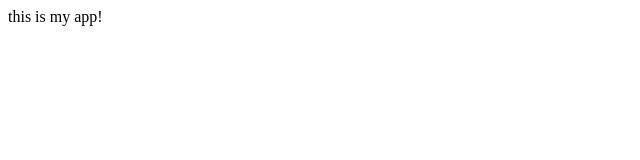
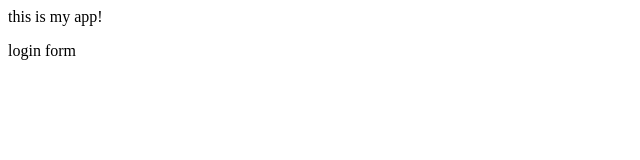
Before and after one commit to digitwaves/myappexample, a plain HTML site: page index.html in a window 1280 px wide. Shown: the full height of the page, 0-640 px from the left. Drawn offline with Linux system fonts and the light colour scheme.

Commit message:
login form

```diff
--- a/index.html
+++ b/index.html
@@ -4,5 +4,6 @@
 	</head>
 	<body>
 	<p>this is my app!</p>
+	<p>login form
 	</body>
 </html>
```
Also changed, not shown: login.html (added, +1 -0 lines).
